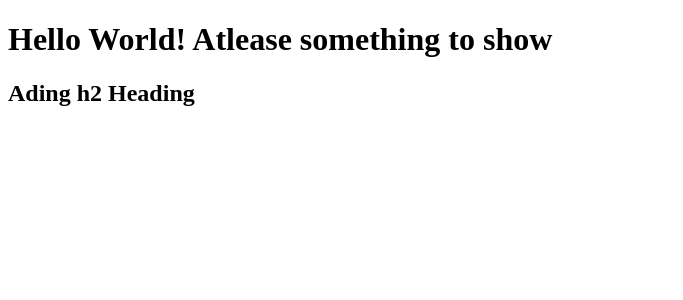
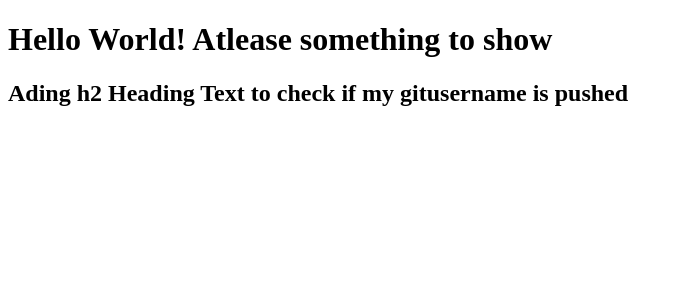
Before and after one commit to atultiwariatul/angular8boot, an Angular app: page / in a window 1280 px wide. Shown: the top 300 px of the page, without its empty margins (0-683 px from the left). Built offline with nearby package versions, Linux system fonts and the light colour scheme.

Commit message:
Gitusername test

```diff
--- a/src/app/app.component.html
+++ b/src/app/app.component.html
@@ -1,2 +1,2 @@
 <h1>Hello World! Atlease something to show</h1>
-<h2>Ading h2 Heading </h2>
+<h2>Ading h2 Heading Text to check if my gitusername is pushed </h2>
```
